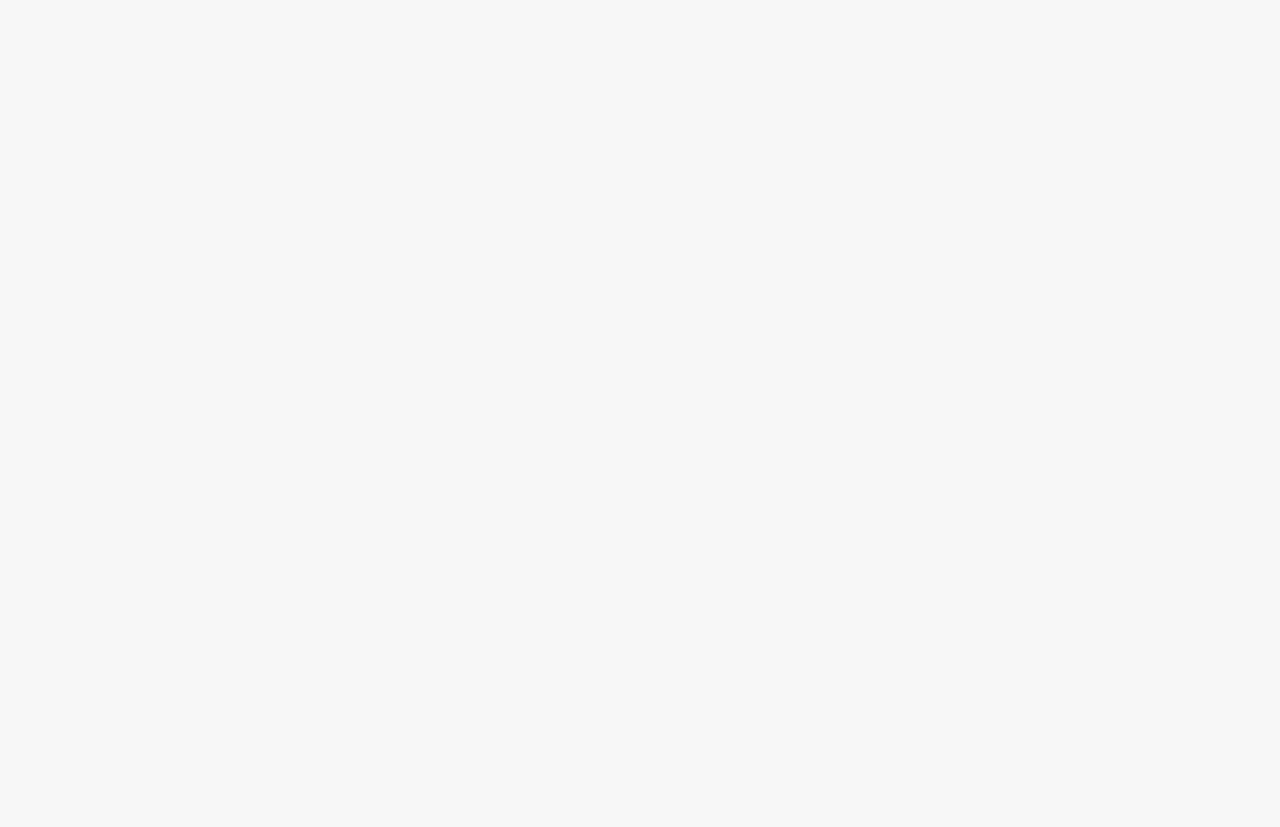
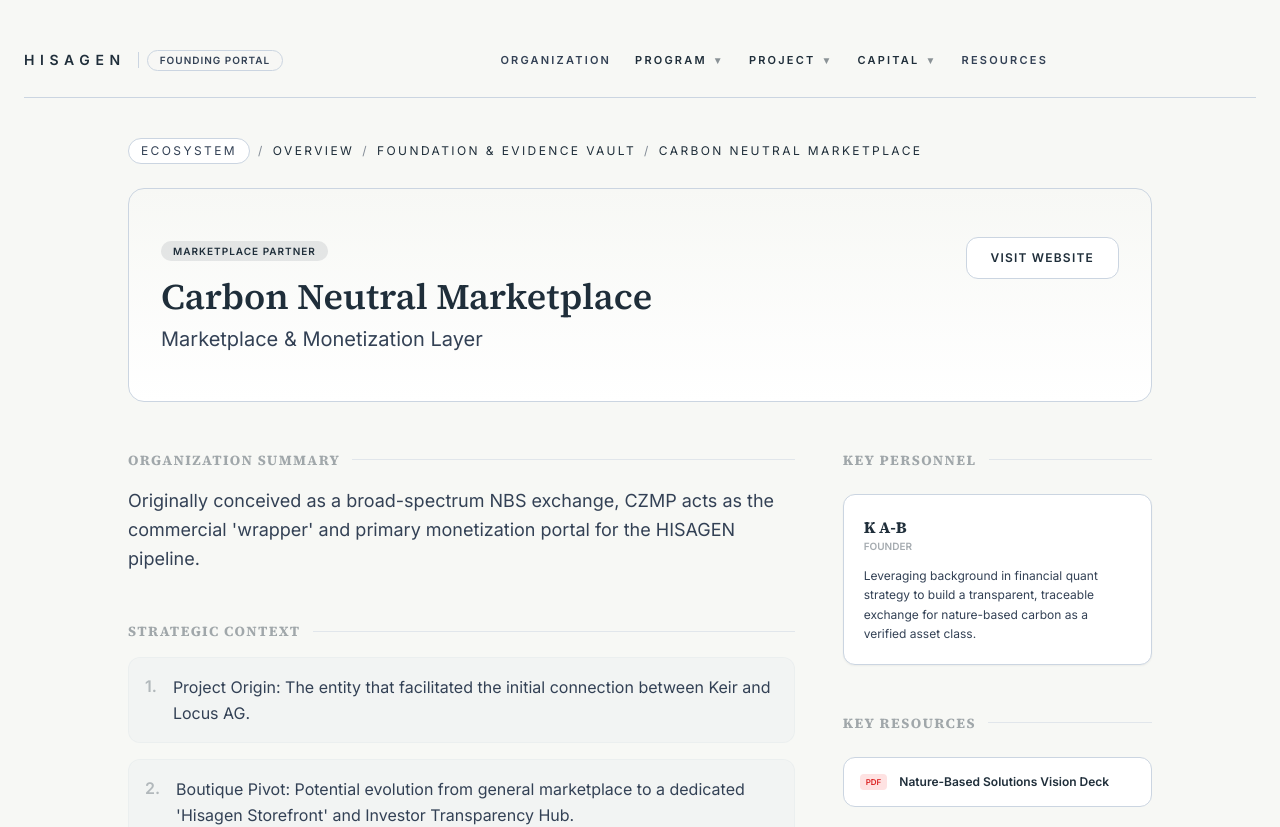
Before and after one commit to juakali100/hisagen, a Next.js app: page /ecosystem/czmp in a window 1280 px wide. Before the commit this address had no page. Shown: the top 827 px of the page. Before the commit the page ends 800 px from the top, so only its background shows below. Built offline with nearby package versions, Linux system fonts and the light colour scheme.

Commit message:
feat: add CZMP and Pandion Studio partner profiles with analysis

```diff
--- a/src/app/ecosystem/partner-data.ts
+++ b/src/app/ecosystem/partner-data.ts
@@ -80,5 +80,62 @@ export const partners: Partner[] = [
                 format: "PDF"
             }
         ]
+    },
+    {
+        id: "czmp",
+        name: "Carbon Neutral Marketplace",
+        role: "Marketplace & Monetization Layer",
+        category: "Marketplace",
+        website: "https://www.carbonneutralmarketplace.com/",
+        websiteReview: "The site positions itself as a 'Curated Marketplace' for Nature-Based Solutions (NBS). Currently in 'maintenance-first' mode; requires significant UI/UX upgrades and a fix for the project questionnaire logic to align with modern VCM standards.",
+        personnel: [
+            {
+                name: "K A-B",
+                role: "Founder",
+                bio: "Leveraging background in financial quant strategy to build a transparent, traceable exchange for nature-based carbon as a verified asset class."
+            }
+        ],
+        organizationSummary: "Originally conceived as a broad-spectrum NBS exchange, CZMP acts as the commercial 'wrapper' and primary monetization portal for the HISAGEN pipeline.",
+        strategicContext: [
+            "Project Origin: The entity that facilitated the initial connection between Keir and Locus AG.",
+            "Boutique Pivot: Potential evolution from general marketplace to a dedicated 'Hisagen Storefront' and Investor Transparency Hub.",
+            "Vertical Integration: Enables the project to own the 'last mile' from African soil data to buyer retirement accounts.",
+            "Technical Debt: Identified as a critical Stage 2/3 workstream; currently a functional blocker for credit onboarding."
+        ],
+        keyResources: [
+            {
+                title: "Nature-Based Solutions Vision Deck",
+                file: "03-pandion-business/operations/del/clients/deep-six-consulting/communications/source-materials/attachments/DSC-001-carbon-zero-pitch-jun23.pdf",
+                format: "PDF"
+            }
+        ]
+    },
+    {
+        id: "pandion",
+        name: "Pandion Studio",
+        role: "Systems Architect & Performance Partner",
+        category: "Operations",
+        website: "https://pandion.studio",
+        websiteReview: "Clean, strategy-focused site emphasizing AI, Capability, and Sustainability. Positions the firm as a partner for organizations needing to navigate the 'Stage Shift' from incubation to institutional scale.",
+        personnel: [
+            {
+                name: "Nic C",
+                role: "Principal & Architect",
+                bio: "Specializes in venture architecture and strategic synthesis. Responsible for building the operational Digital Twins and funding frameworks for complex climate assets."
+            }
+        ],
+        organizationSummary: "A strategic venture architecture firm providing the systems, software, and funding blueprints required to move HISAGEN from scientific verification to global scale.",
+        strategicContext: [
+            "Operational Scaffolding: Building and managing the project's digital foundation and tactical intelligence ledger.",
+            "Funding Blueprint: Coordinating the capital continuum and 12-lead fundraising pipeline.",
+            "Strategic Synthesis: Managing the 'Bridge'—ensuring field intelligence is translated into high-level strategic assets for stakeholders."
+        ],
+        keyResources: [
+            {
+                title: "The Capital Continuum Framework",
+                file: "/funding-roadmap/capital-continuum",
+                format: "Link"
+            }
+        ]
     }
 ];
--- a/src/app/resources/page.tsx
+++ b/src/app/resources/page.tsx
@@ -233,8 +233,18 @@ const intelligenceLedger: IntelligenceEntry[] = [
     format: "Doc",
     date: "2025-11-30",
     title: "Partner Dossier: Carbon Neutral Marketplace",
-    detail: "Keir's platform for credit exchange. Current focus on tech stack upgrades and reforestation questionnaires.",
+    detail: "Keir's platform for credit exchange. Analysis includes a potential pivot from general NBS exchange to dedicated 'Hisagen Storefront'.",
+    file: "/ecosystem/czmp",
     tags: ["Marketplace", "Tech Upgrade"]
+  },
+  {
+    domain: "Ecosystem",
+    format: "Doc",
+    date: "Current",
+    title: "Partner Dossier: Pandion Studio",
+    detail: "Strategic venture architecture firm. Responsible for operational scaffolding, funding blueprints, and field intelligence synthesis.",
+    file: "/ecosystem/pandion",
+    tags: ["Scaffolding", "Strategy", "Systems Architect"]
   },
 
   // FRAMEWORKS
```
